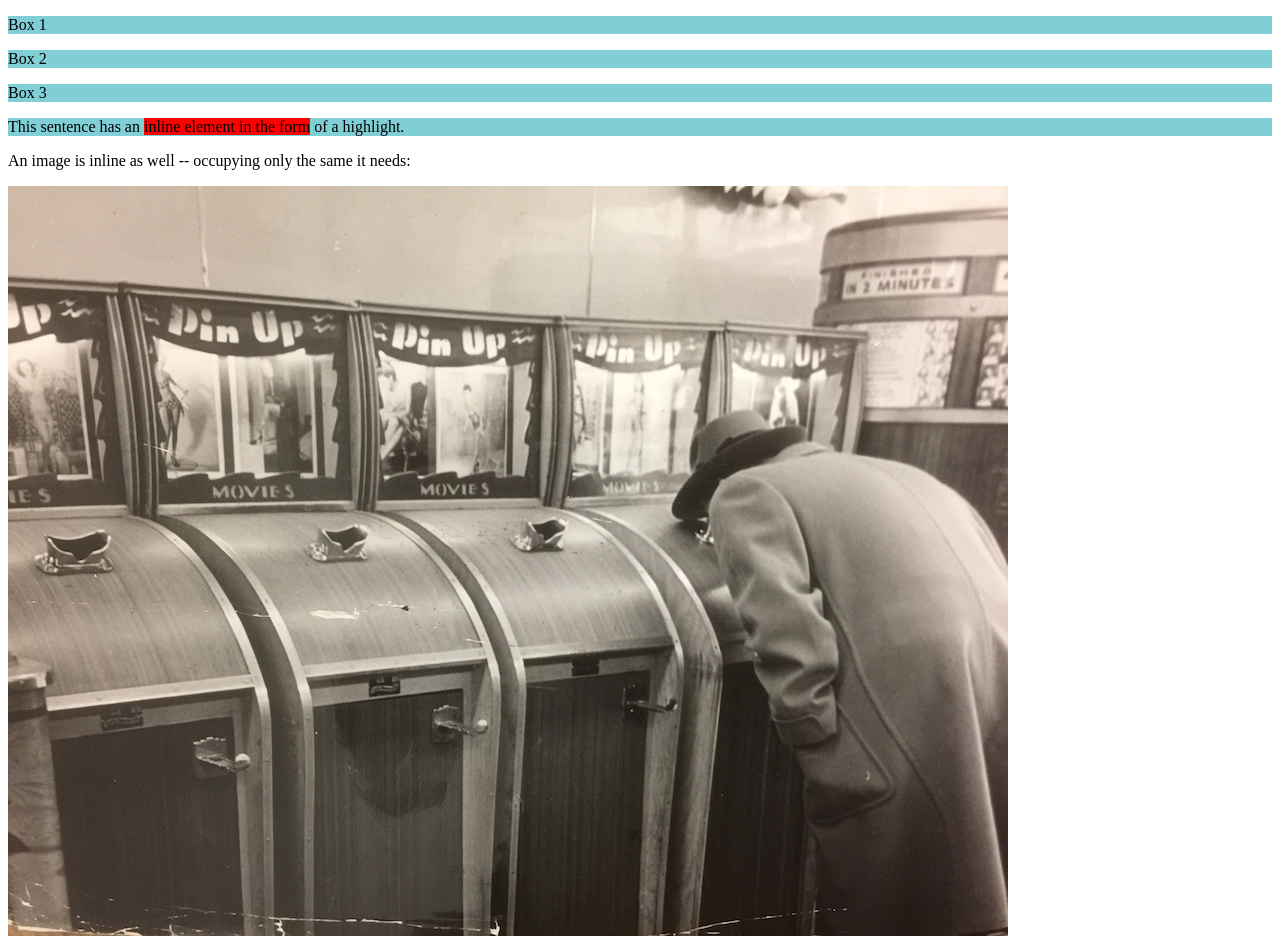
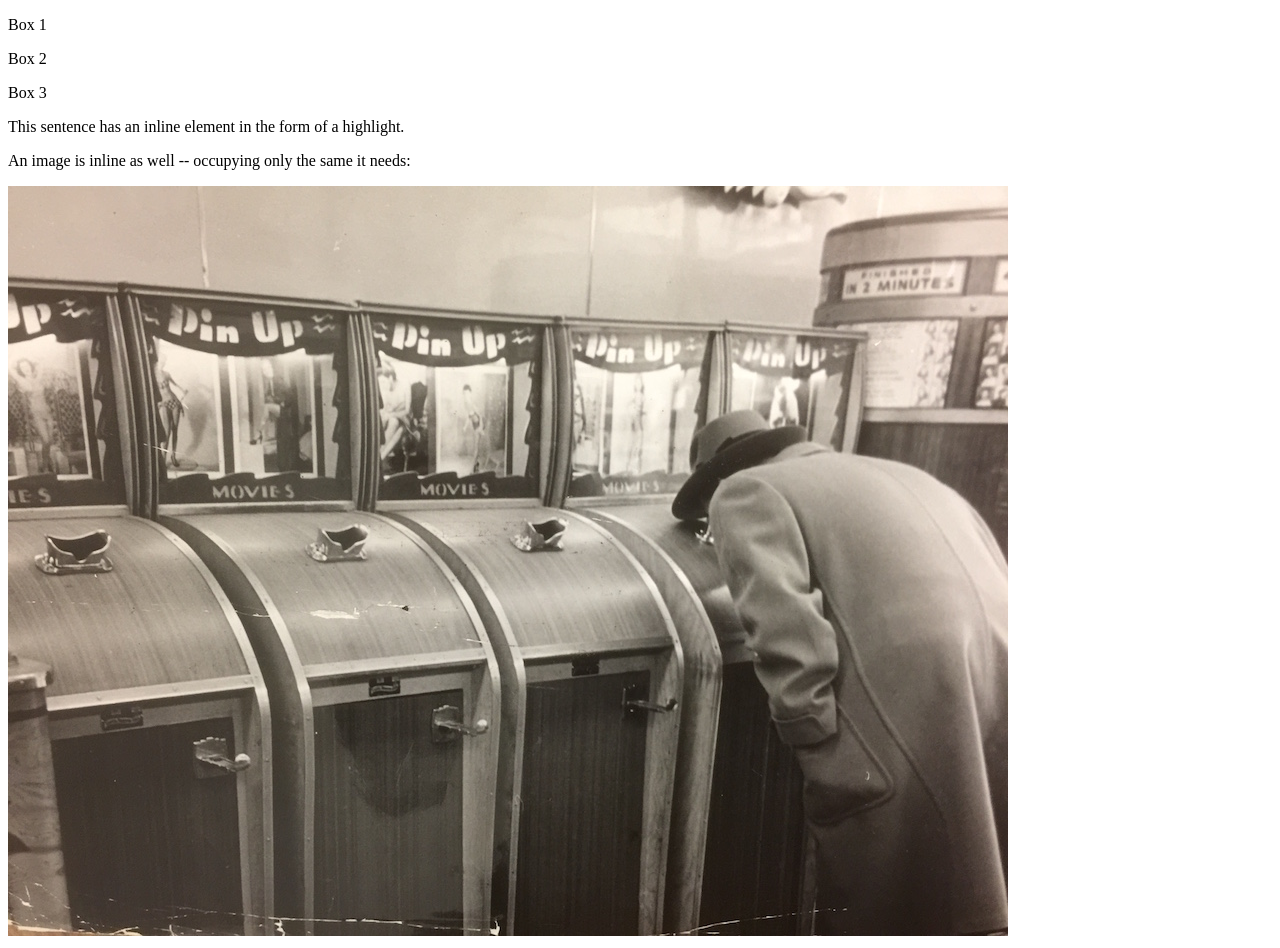
Before and after one commit to sandeepmj/block-v-inline, a plain HTML site: page index.html in a window 1280 px wide. Drawn offline with Linux system fonts and the light colour scheme.

Commit message:
removed styles

```diff
--- a/index.html
+++ b/index.html
@@ -11,7 +11,7 @@
     <title>Basic- No styling</title>
 
     <!-- Your styles should be called here -->
-    <link rel="stylesheet" type="text/css" href="styles.css">
+    <!-- <link rel="stylesheet" type="text/css" href="styles.css"> -->
   </head>
 
   <body>
```
